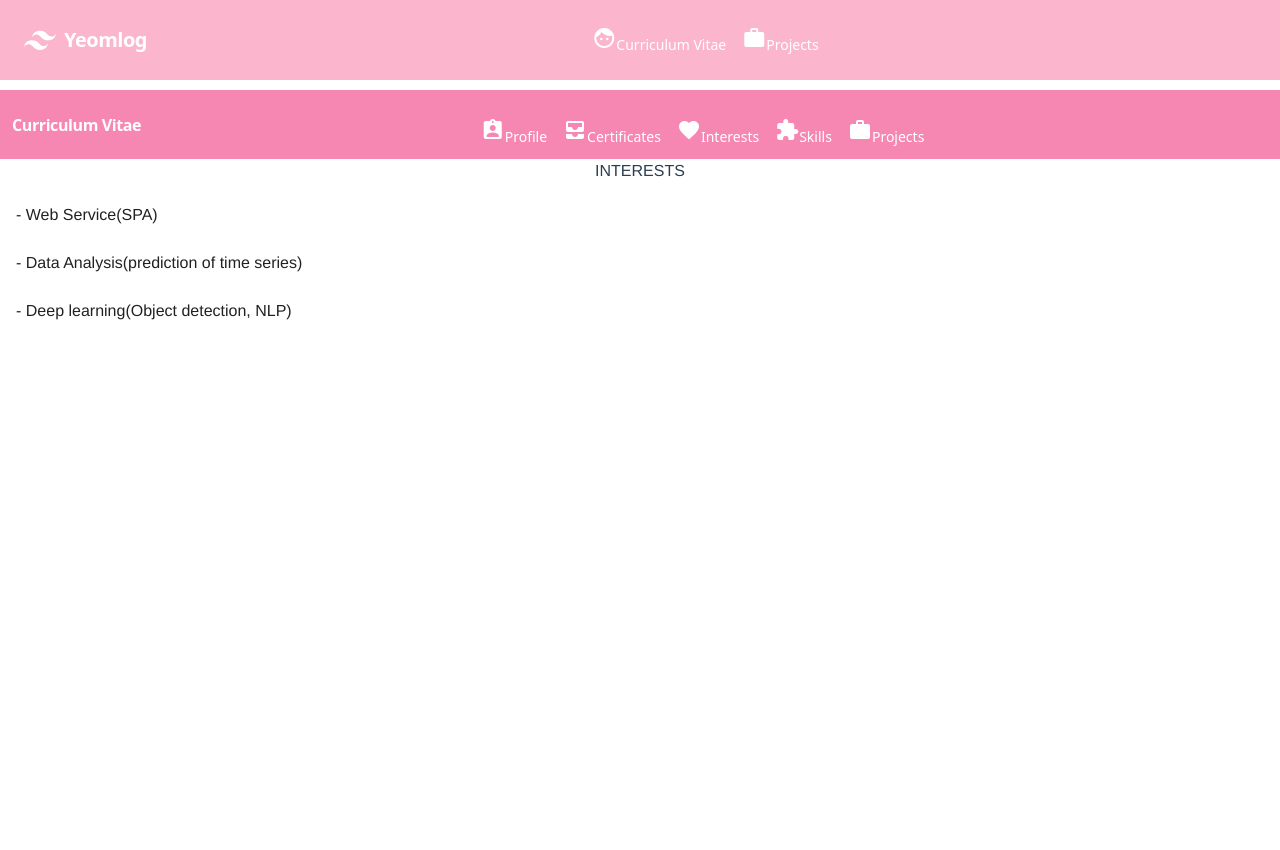
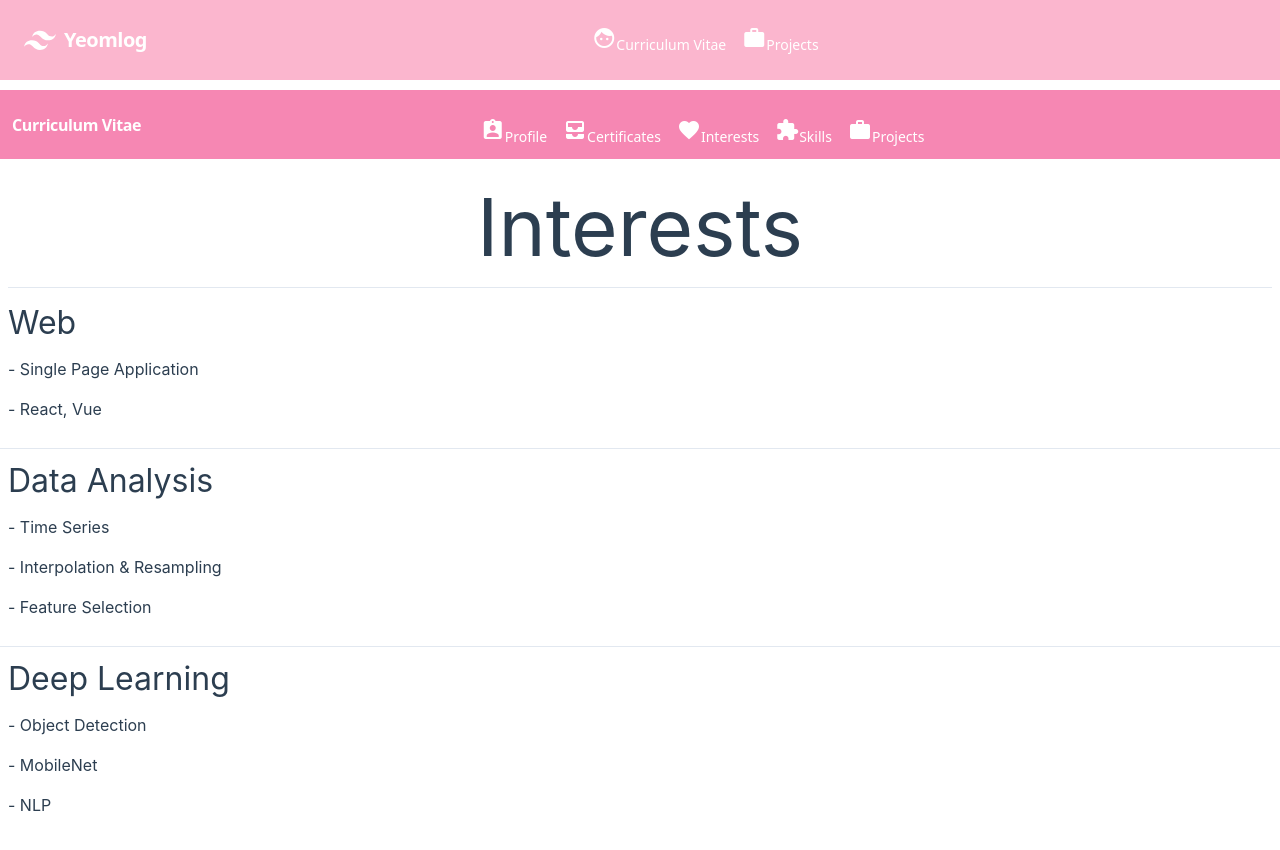
Before and after one commit to yeomkyeorae/yeomlog, a Vue app in the folder frontend/: page /cv/interest in a window 1280 px wide. Shown: the top 850 px of the page. Built offline with nearby package versions, Linux system fonts and the light colour scheme.

Commit message:
200318 | change Interest

```diff
--- a/frontend/src/components/Cv/Interest.vue
+++ b/frontend/src/components/Cv/Interest.vue
@@ -1,11 +1,36 @@
 <template>
-	<div>
-		<h1>INTERESTS</h1>
-		<v-list>
-			<v-list-item>- Web Service(SPA)</v-list-item>
-			<v-list-item>- Data Analysis(prediction of time series)</v-list-item>
-			<v-list-item>- Deep learning(Object detection, NLP)</v-list-item>
-		</v-list>
+	<div class="body">
+		<section class="section">
+			<article>
+				<h1 class="h1">Interests</h1>
+				<hr>
+			</article>
+		</section>
+		<section class="section">
+			<article>
+				<h2 class="h2">Web</h2>
+				<p class="p">- Single Page Application</p>
+				<p class="p">- React, Vue</p>
+			</article>
+		</section>
+		<hr>
+		<section class="section">
+			<article>
+				<h2 class="h2">Data Analysis</h2>
+				<p class="p">- Time Series</p>
+				<p class="p">- Interpolation & Resampling</p>
+				<p class="p">- Feature Selection</p>
+			</article>
+		</section>
+		<hr>
+		<section class="section">
+			<article>
+				<h2 class="h2">Deep Learning</h2>
+				<p class="p">- Object Detection</p>
+				<p class="p">- MobileNet</p>
+				<p class="p">- NLP</p>
+			</article>
+		</section>
 	</div>
 </template>
 
```
